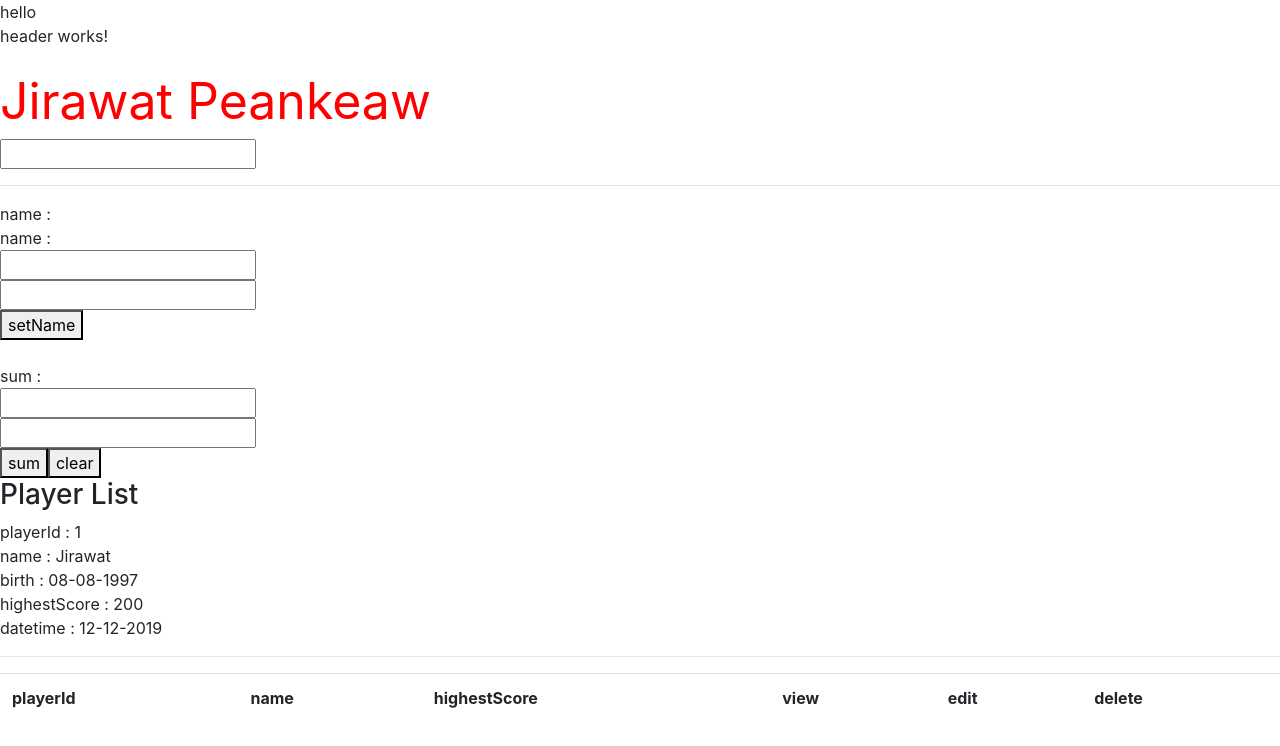
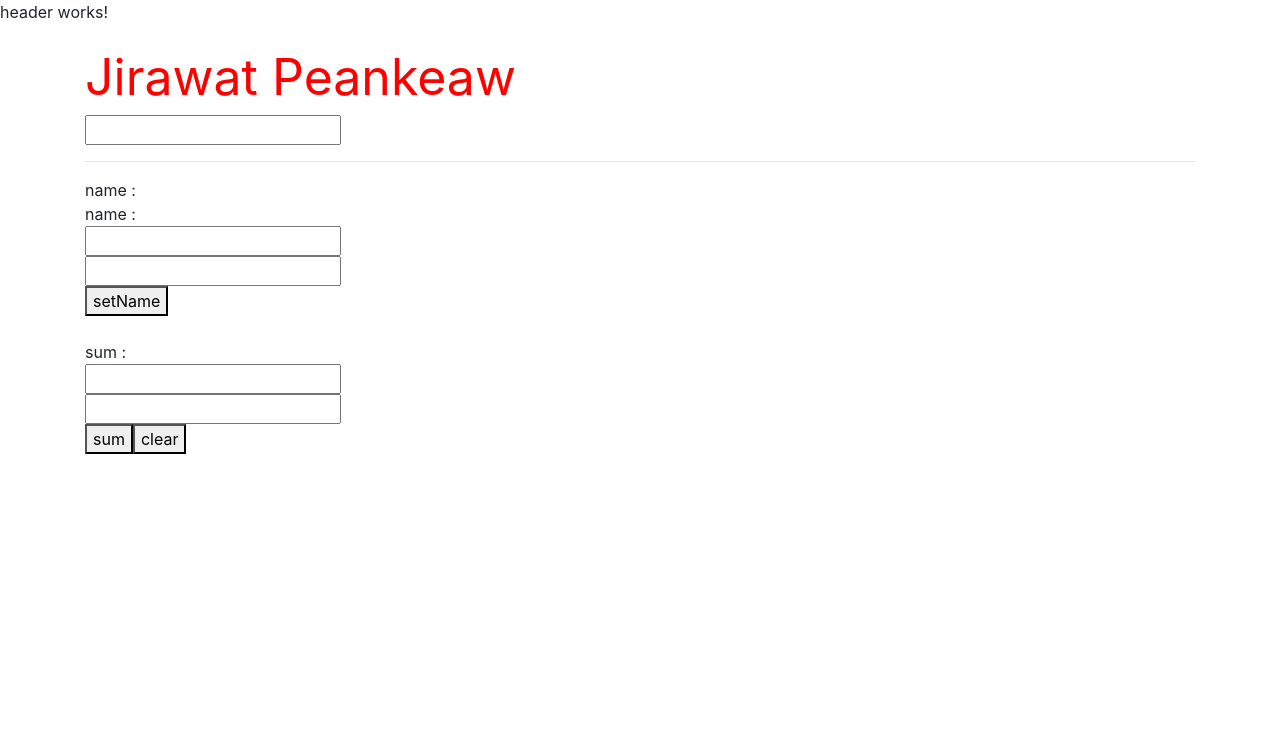
Before and after one commit to jirawat070/train_angular, an Angular app: page / in a window 1280 px wide. Shown: the top 746 px of the page. Built offline with nearby package versions, Linux system fonts and the light colour scheme; no server answers.

Commit message:
add router to root html

```diff
--- a/src/app/app.component.html
+++ b/src/app/app.component.html
@@ -1,4 +1,9 @@
-{{ title }}
+
+  <!-- {{ title }} -->
 <app-header></app-header>
-<app-home></app-home>
-<app-player></app-player>
+
+<div class="container">
+  <router-outlet></router-outlet>
+<!-- <app-home></app-home>
+<app-player></app-player> -->
+</div>
```
